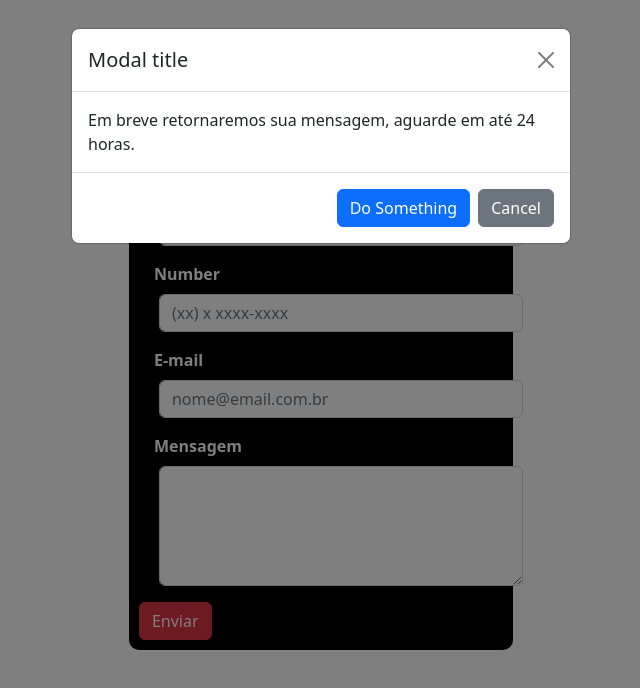
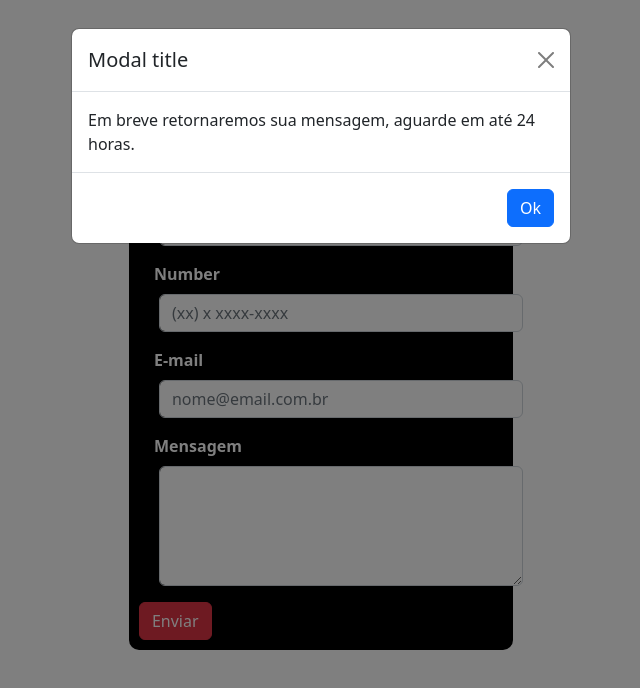
Before and after one commit to moondev94/projeto-modulo3-squad1, a React (Create React App) app: page /Contato in a window 1280 px wide. Both pictures are taken after a click on the button "Enviar". Shown: the part 184-872 px from the top of the page, without its empty margins (319-959 px from the left). Built offline with nearby package versions, Linux system fonts and the light colour scheme; a web font is replaced by a local one.

Commit message:
Update Contato.jsx

```diff
--- a/src/view/Contato.jsx
+++ b/src/view/Contato.jsx
@@ -67,11 +67,9 @@ const Contato = () => {
         </ModalBody>
         <ModalFooter>
           <Button color="primary" onClick={toggle}>
-            Do Something
+            Ok
           </Button>{' '}
-          <Button color="secondary" onClick={toggle}>
-            Cancel
-          </Button>
+
         </ModalFooter>
       </Modal>
 </div>
```
